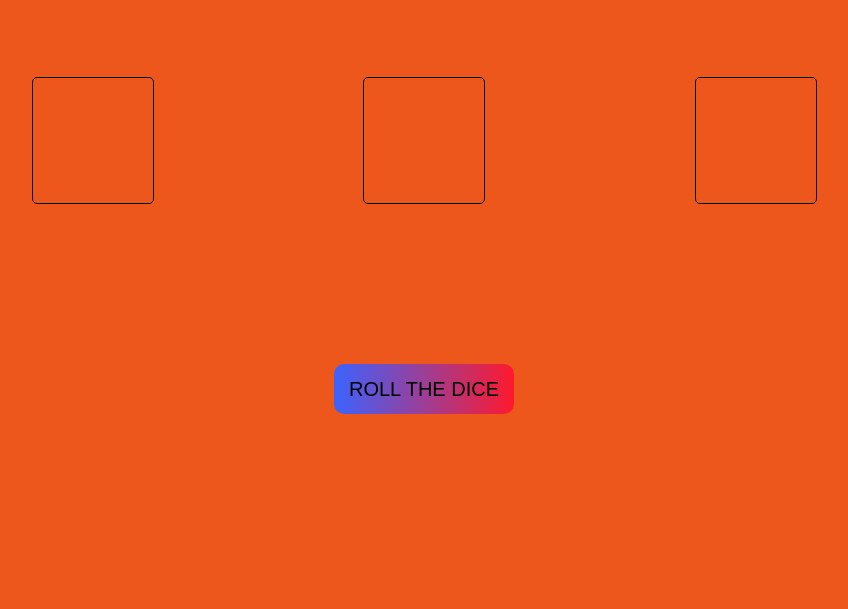
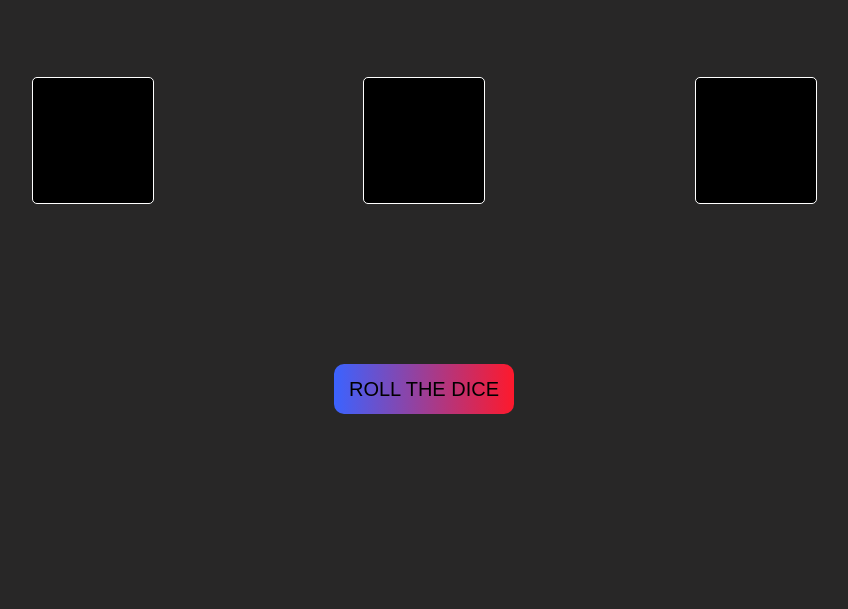
Before and after one commit to saurabhpawar1997/Dicegame, a plain HTML site: page index.html in a window 1280 px wide. Shown: the part 191-800 px from the top of the page, without its empty margins (216-1064 px from the left). Drawn offline with Linux system fonts and the light colour scheme.

Commit message:
Update index.css

```diff
--- a/index.css
+++ b/index.css
@@ -1,7 +1,8 @@
 body{
-            background-color: rgb(237, 87, 27);
+    background-color: rgb(40, 39, 39);
 }
 #winner{
+    color: rgb(255, 106, 0);
     text-align: center;
     font-size: 50px;
     margin: 50px;
@@ -18,25 +19,34 @@ body{
 
 }
 #member-1{
+    font-weight: bolder;
+    font-family: 'Courier New', Courier, monospace;
     width: 120px;
     height: 100px;
-            border: 1px solid black;
+    border: 1px solid white;
     border-radius: 5px;
     padding-top: 25px;
+    background-color: black;
 }
 #member-2{
+    font-weight: bolder;
+    font-family: 'Courier New', Courier, monospace;
     width: 120px;
     height: 100px;
-            border: 1px solid black;
+    border: 1px solid white;
     border-radius: 5px;
     padding-top: 25px;
+    background-color: black;
 }
 #member-3{
+    font-weight: bolder;
+    font-family: 'Courier New', Courier, monospace;
     width: 120px;
     height: 100px;
-            border: 1px solid black;
+    border: 1px solid white;
     border-radius: 5px;
     padding-top: 25px;
+    background-color: black;
 }
 button{
     width: 180px;
```
Lines whose indentation alone changed are shown as unchanged.
